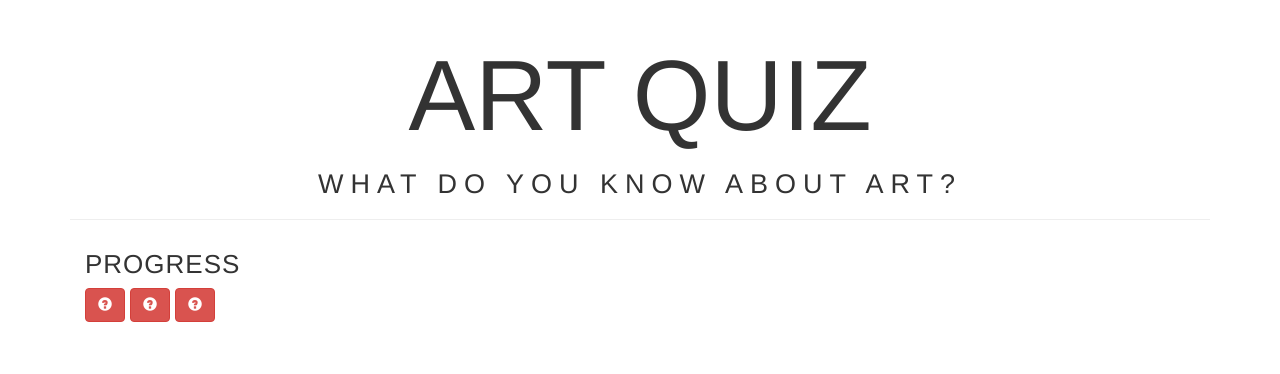
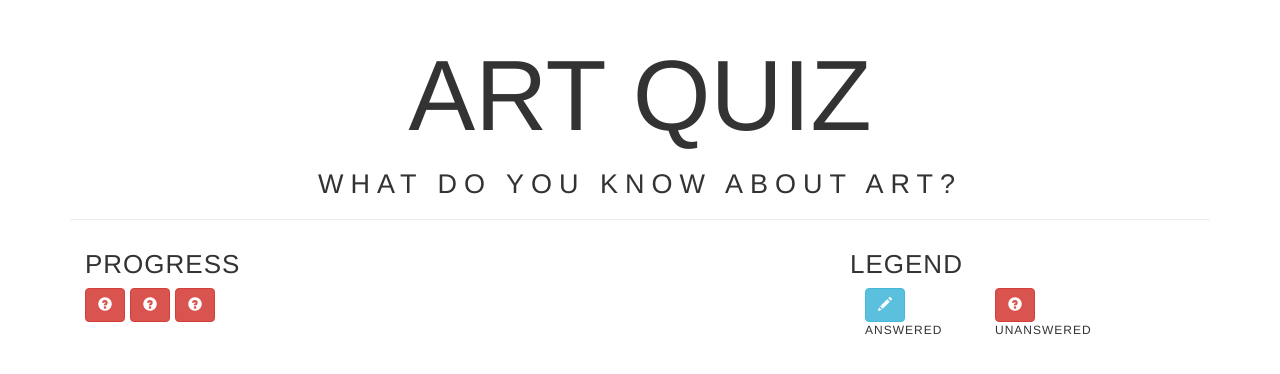
Before and after one commit to ddregalo/Art-Quiz-Angular, a website: page index.html in a window 1280 px wide. Both pictures are taken after typing "Sample" into the empty fields and a click on the button "START QUIZ". Drawn offline with nearby package versions, Linux system fonts and the light colour scheme.

Commit message:
Add legend question answered/unanswered icons

```diff
--- a/index.html
+++ b/index.html
@@ -107,6 +107,23 @@
               </button>
             </div>
           </div>
+          <div class="col-xs-4">
+            <div class="row">
+              <h4>LEGEND</h4>
+                <div class="col-sm-4">
+                  <button class="btn btn-info">
+                    <span class="glyphicon glyphicon-pencil"></span>
+                  </button>
+                  <p>ANSWERED</p>
+                </div>
+                <div class="col-sm-4">
+                  <button class="btn btn-danger">
+                    <span class="glyphicon glyphicon-question-sign"></span>
+                  </button>
+                  <p>UNANSWERED</p>
+                </div>
+            </div>
+          </div>
         </div>
       </div>
     </div>
```
